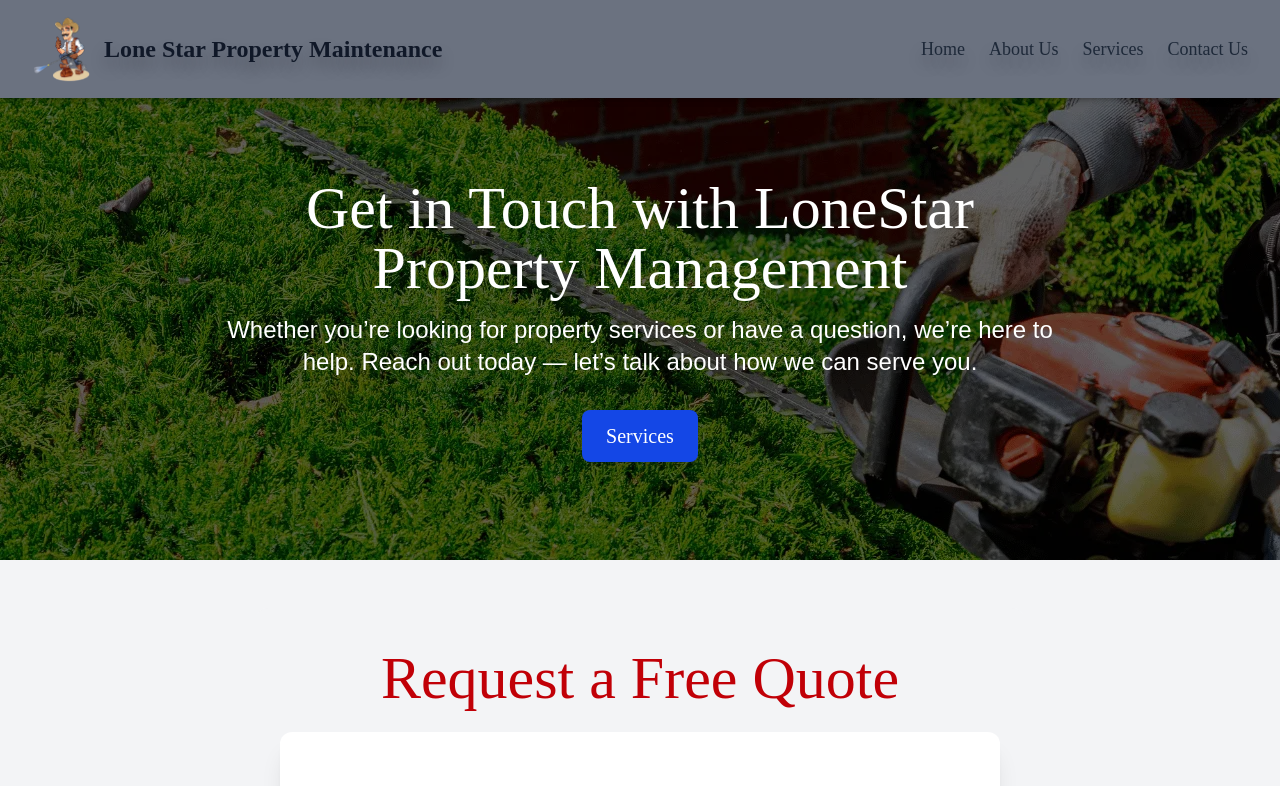
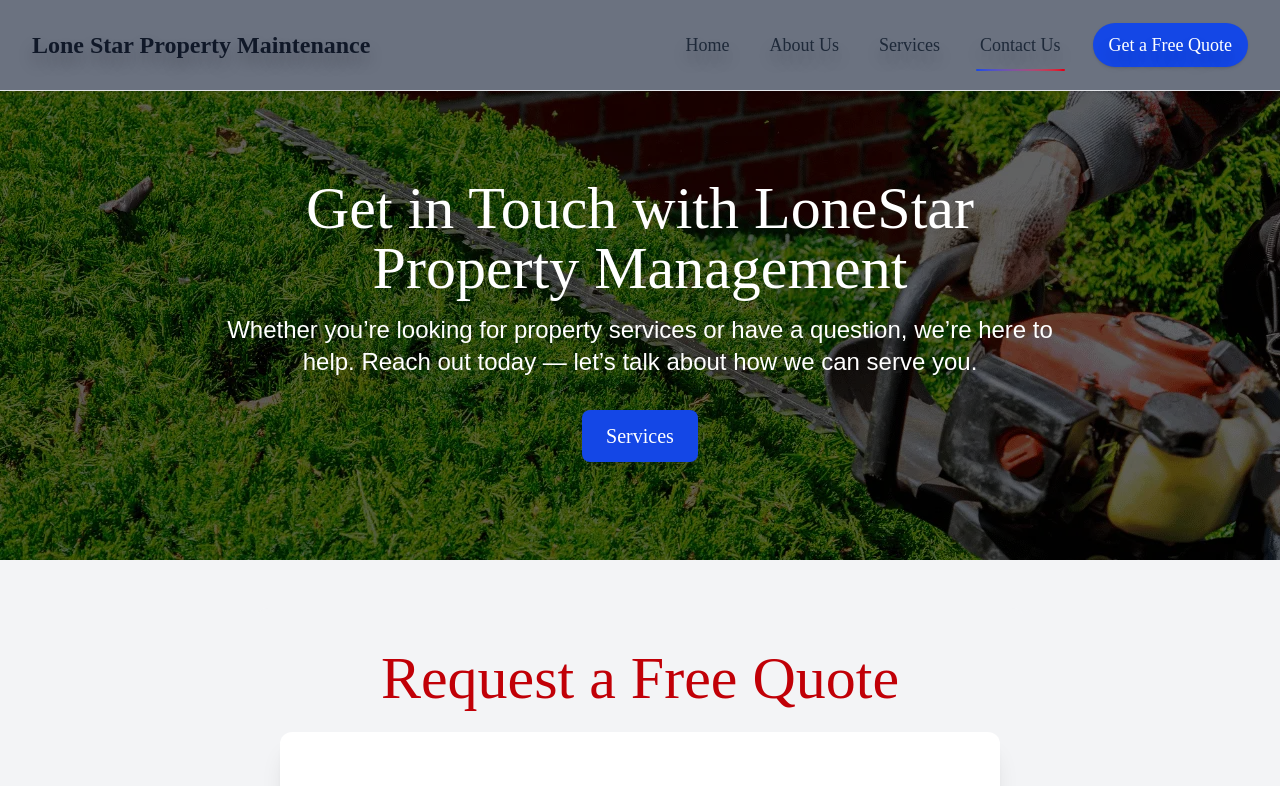
Before and after one commit to laughingelf/LonestarPM, a React (Vite) app: page /contact in a window 1280 px wide. Shown: the top 786 px of the page. Built offline with nearby package versions, Linux system fonts and the light colour scheme; a web font is replaced by a local one.

Commit message:
updated navbar

```diff
--- a/src/components/Navbar.jsx
+++ b/src/components/Navbar.jsx
@@ -1,7 +1,7 @@
-import { useEffect, useRef, useState } from 'react';
-import { Link } from 'react-router-dom';
-import { Menu, X } from 'lucide-react';
-import { motion, AnimatePresence } from 'framer-motion';
+import { useEffect, useRef, useState } from "react";
+import { NavLink, Link } from "react-router-dom";
+import { Menu, X, Phone } from "lucide-react";
+import { motion, AnimatePresence } from "framer-motion";
 
 export default function Navbar() {
   const [isOpen, setIsOpen] = useState(false);
@@ -11,30 +11,31 @@ export default function Navbar() {
 
   // Close menu if clicking outside
   useEffect(() => {
-    const handleClickOutside = (event) => {
-      if (menuRef.current && !menuRef.current.contains(event.target)) {
+    const handleClickOutside = (e) => {
+      if (menuRef.current && !menuRef.current.contains(e.target)) {
         setIsOpen(false);
       }
     };
-    document.addEventListener('mousedown', handleClickOutside);
-    return () => document.removeEventListener('mousedown', handleClickOutside);
+    document.addEventListener("mousedown", handleClickOutside);
+    return () => document.removeEventListener("mousedown", handleClickOutside);
   }, []);
 
-  // Scroll behavior to show/hide navbar
+  // Show on scroll up, hide on scroll down
   useEffect(() => {
     const handleScroll = () => {
       const currentY = window.scrollY;
-      if (currentY < 50 || currentY < lastScrollY) {
-        setShowNav(true); // Scrolling up
-      } else {
-        setShowNav(false); // Scrolling down
-      }
+      if (currentY < 50 || currentY < lastScrollY) setShowNav(true);
+      else setShowNav(false);
       setLastScrollY(currentY);
     };
+    window.addEventListener("scroll", handleScroll, { passive: true });
+    return () => window.removeEventListener("scroll", handleScroll);
+  }, [lastScrollY]);
 
-    window.addEventListener('scroll', handleScroll);
-    return () => window.removeEventListener('scroll', handleScroll);
-  }, [lastScrollY]);
+  const linkBase =
+    "relative inline-flex items-center px-2 py-1 text-gray-800 hover:text-blue-700 transition";
+  const activeClasses =
+    "after:absolute after:inset-x-1 after:-bottom-1 after:h-0.5 after:bg-gradient-to-r after:from-blue-700 after:to-red-600 after:rounded-full";
 
   return (
     <AnimatePresence>
@@ -44,75 +45,164 @@ export default function Navbar() {
           initial={{ y: -80 }}
           animate={{ y: 0 }}
           exit={{ y: -80 }}
-          transition={{ duration: 0.4 }}
-          className="fixed top-0 left-0 w-full bg-white shadow-md z-50 transition-all"
+          transition={{ duration: 0.35 }}
+          className="fixed top-0 left-0 w-full z-50 bg-white/95 backdrop-blur ring-1 ring-gray-200 shadow-sm"
         >
-          <div className="max-w-7xl mx-auto px-4 py-0 flex items-center justify-between">
-            {/* Logo + Brand */}
-            <div className="flex items-center gap-3">
-              <img
-                className="h-18 w-auto"
+          <div className="max-w-7xl mx-auto h-16 px-4 flex items-center justify-between">
+            {/* Brand */}
+            <Link
+              to="/home"
+              onClick={() => window.scrollTo(0, 0)}
+              className="flex items-center gap-3"
+              aria-label="Lone Star Property Maintenance Home"
+            >
+              {/* <img
+                className="h-10 w-auto"
                 src="/img/nav-mascot.svg"
-                alt="Lonestar Mascot"
-              />
+                alt=""
+                loading="eager"
+                decoding="async"
+              /> */}
+              <span className="text-xl md:text-2xl font-semibold text-gray-900">
+                Lone Star Property Maintenance
+              </span>
+            </Link>
+
+            {/* Desktop nav */}
+            <div className="hidden sm:flex items-center gap-6 text-lg font-medium">
+              {[
+                { to: "/home", label: "Home" },
+                { to: "/about-us", label: "About Us" },
+                { to: "/services", label: "Services" },
+                { to: "/contact", label: "Contact Us" },
+              ].map((item) => (
+                <NavLink
+                  key={item.to}
+                  to={item.to}
+                  onClick={() => window.scrollTo(0, 0)}
+                  className={({ isActive }) =>
+                    `${linkBase} ${isActive ? activeClasses : "after:bg-transparent"}`
+                  }
+                >
+                  {item.label}
+                </NavLink>
+              ))}
+
+              {/* Primary CTA */}
               <Link
-                className="text-xl md:text-2xl font-semibold text-gray-900"
+                to="/contact"
                 onClick={() => window.scrollTo(0, 0)}
-                to="/home"
+                className="inline-flex items-center rounded-full bg-blue-700 hover:bg-blue-800 text-white px-4 py-2 shadow-sm transition"
               >
-                Lone Star Property Maintenance
+                Get a Free Quote
               </Link>
             </div>
 
-            {/* Hamburger Button */}
+            {/* Mobile toggle */}
             <button
-              className="sm:hidden text-gray-800"
+              className="sm:hidden text-gray-800 p-2 rounded-md hover:bg-gray-100 transition"
               title="Menu"
-              onClick={() => setIsOpen(!isOpen)}
+              aria-label="Toggle menu"
+              aria-expanded={isOpen}
+              aria-controls="ls-mobile-menu"
+              onClick={() => setIsOpen((v) => !v)}
             >
-              {isOpen ? <X size={28} /> : <Menu size={28} />}
+              {isOpen ? <X size={26} /> : <Menu size={26} />}
             </button>
-
-            {/* Desktop Nav Links */}
-            <div className="hidden sm:flex gap-6 text-lg text-gray-800 font-medium">
-              <Link to="/home" onClick={() => window.scrollTo(0, 0)}>
-                Home
-              </Link>
-              <Link to="/about-us" onClick={() => window.scrollTo(0, 0)}>
-                About Us
-              </Link>
-              <Link to="/services" onClick={() => window.scrollTo(0, 0)}>
-                Services
-              </Link>
-              <Link to="/contact" onClick={() => window.scrollTo(0, 0)}>
-                Contact Us
-              </Link>
-            </div>
           </div>
 
-          {/* Mobile Menu */}
+          {/* Mobile overlay + sheet */}
           <AnimatePresence>
             {isOpen && (
+              <>
+                <motion.button
+                  aria-hidden
+                  onClick={() => setIsOpen(false)}
+                  className="fixed inset-0 z-40 bg-black/30 sm:hidden"
+                  initial={{ opacity: 0 }}
+                  animate={{ opacity: 1 }}
+                  exit={{ opacity: 0 }}
+                />
                 <motion.div
                   ref={menuRef}
+                  id="ls-mobile-menu"
                   initial={{ height: 0, opacity: 0 }}
                   animate={{ height: "auto", opacity: 1 }}
                   exit={{ height: 0, opacity: 0 }}
-                className="sm:hidden bg-white border-t border-gray-200 px-6 pt-4 pb-6 text-lg text-gray-700 flex flex-col gap-4"
+                  className="sm:hidden relative z-50 bg-white border-t border-gray-200 px-6 pt-4 pb-6 text-lg text-gray-800"
                 >
-                <Link to="/home" onClick={() => { setIsOpen(false); window.scrollTo(0, 0); }}>
+                  <div className="flex flex-col gap-4">
+                    <NavLink
+                      to="/home"
+                      onClick={() => {
+                        setIsOpen(false);
+                        window.scrollTo(0, 0);
+                      }}
+                      className={({ isActive }) =>
+                        `${linkBase} ${isActive ? activeClasses : ""}`
+                      }
+                    >
                       Home
+                    </NavLink>
+                    <NavLink
+                      to="/about-us"
+                      onClick={() => {
+                        setIsOpen(false);
+                        window.scrollTo(0, 0);
+                      }}
+                      className={({ isActive }) =>
+                        `${linkBase} ${isActive ? activeClasses : ""}`
+                      }
+                    >
+                      About Us
+                    </NavLink>
+                    <NavLink
+                      to="/services"
+                      onClick={() => {
+                        setIsOpen(false);
+                        window.scrollTo(0, 0);
+                      }}
+                      className={({ isActive }) =>
+                        `${linkBase} ${isActive ? activeClasses : ""}`
+                      }
+                    >
+                      Services
+                    </NavLink>
+                    <NavLink
+                      to="/contact"
+                      onClick={() => {
+                        setIsOpen(false);
+                        window.scrollTo(0, 0);
+                      }}
+                      className={({ isActive }) =>
+                        `${linkBase} ${isActive ? activeClasses : ""}`
+                      }
+                    >
+                      Contact Us
+                    </NavLink>
+
+                    {/* CTAs */}
+                    <div className="mt-2 flex flex-col gap-2">
+                      <Link
+                        to="/contact"
+                        onClick={() => {
+                          setIsOpen(false);
+                          window.scrollTo(0, 0);
+                        }}
+                        className="inline-flex w-full items-center justify-center rounded-full bg-blue-700 hover:bg-blue-800 text-white font-semibold px-5 py-2.5 shadow-sm transition"
+                      >
+                        Get a Free Quote
                       </Link>
-                <Link to="/about-us" onClick={() => { setIsOpen(false); window.scrollTo(0, 0); }}>
-                  About Us
-                </Link>
-                <Link to="/services" onClick={() => { setIsOpen(false); window.scrollTo(0, 0); }}>
-                  Services
-                </Link>
-                <Link to="/contact" onClick={() => { setIsOpen(false); window.scrollTo(0, 0); }}>
-                  Contact Us
-                </Link>
+                      <a
+                        href="tel:+18178793087"
+                        className="inline-flex w-full items-center justify-center rounded-full bg-white text-red-600 border-2 border-red-600 hover:bg-red-600 hover:text-white font-semibold px-5 py-2.5 shadow-sm transition"
+                      >
+                        <Phone className="w-5 h-5 mr-2" /> (817) 879-3087
+                      </a>
+                    </div>
+                  </div>
                 </motion.div>
+              </>
             )}
           </AnimatePresence>
         </motion.nav>
```
Also changed, not shown: src/App.css (line endings or trailing spaces). Lines whose indentation alone changed are shown as unchanged.
